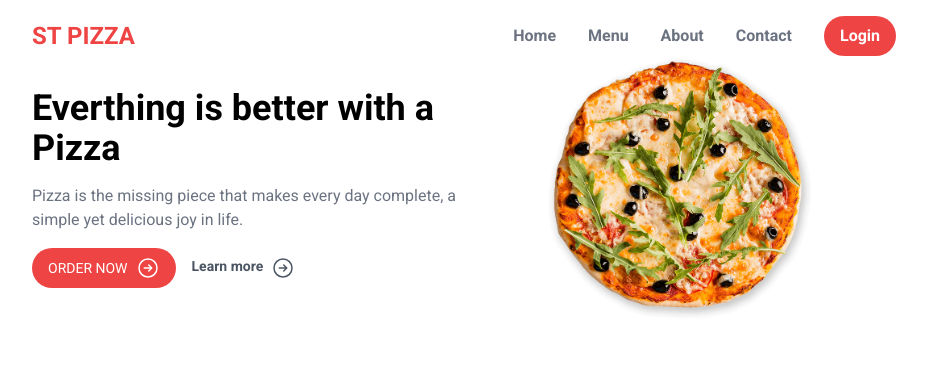
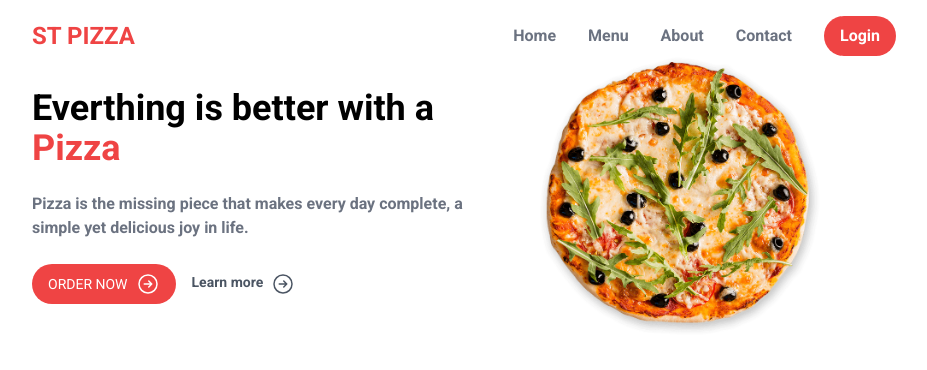
Before and after one commit to SanudaKJ/food-ordering-app, a Next.js app: page / in a window 1280 px wide. Shown: the top 370 px of the page, without its empty margins (176-1103 px from the left). Built offline with nearby package versions, Linux system fonts and the light colour scheme.

Commit message:
style/header

```diff
--- a/src/components/layout/Hero.js
+++ b/src/components/layout/Hero.js
@@ -6,13 +6,13 @@ export default function Hero() {
     <section className="grid grid-cols-2">
       <div className="py-8">
         <h1 className="text-4xl font-semibold">
-          Everthing is better with a Pizza
+          Everthing is better with a <span className="text-red-500"> Pizza</span>
         </h1>
-        <p className="my-4 text-gray-500">
+        <p className="my-6 text-gray-500 font-semibold">
           Pizza is the missing piece that makes every day complete, a simple yet
           delicious joy in life.
         </p>
-        <div className="flex  gap-4 text-sm ">
+        <div className="flex gap-4 text-sm ">
           <button className="bg-red-500 items-center text-white px-4 py-2 rounded-full flex gap-2 uppercase">
             Order now
             <Right/>
```
